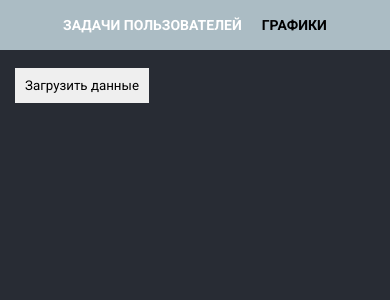
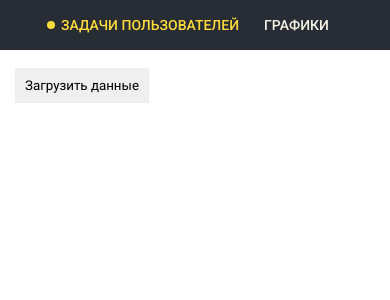
Before and after one commit to MeLonMzfk54/finstar-test, a Vue app: page / in a window 390 px wide. Shown: the top 300 px of the page. Built offline with nearby package versions, Linux system fonts and the light colour scheme.

Commit message:
body and header styles

```diff
--- a/src/App.vue
+++ b/src/App.vue
@@ -51,7 +51,6 @@ a:focus,a:active{outline: none;}
 nav,footer,header,aside{display: block;}
 
 html,body{
-  background: #282C34;
   height: 100%;
   width: 100%;
   line-height: 1;
--- a/src/components/HeaderComponent.vue
+++ b/src/components/HeaderComponent.vue
@@ -3,17 +3,6 @@
     <div class="container">
       <div class="header__inner">
         <div class="header__nav">
-<!--          <router-link-->
-<!--              custom-->
-<!--              v-slot="{ navigate, isActive }"-->
-<!--              v-for="link in navItems"-->
-<!--              :key="link.link"-->
-<!--              :to="link.link"-->
-<!--          >-->
-<!--            <div class="header__link" :class="{active: isActive}" @click="navigate">-->
-<!--              {{ link.name }}-->
-<!--            </div>-->
-<!--          </router-link>-->
           <router-link
               v-for="link in navItems"
               :key="link.link"
@@ -51,7 +40,7 @@
 
 <style lang="scss" scoped>
   .header {
-    background: #ABBCC4;
+    background: #282C34;
     min-height: 50px;
     display: flex;
     justify-content: center;
@@ -60,17 +49,39 @@
       display: flex;
       justify-content: center;
       align-items: center;
-      gap: 20px;
+      gap: 25px;
     }
     &__link {
+      position: relative;
       cursor: pointer;
+      color: #f6f4e6;
+      text-decoration: none;
+      font-size: 16px;
       text-transform: uppercase;
-      font-weight: bold;
-      transition: .4s all ease;
-      color: #000;
+      font-weight: 500;
+      display: inline-block;
+      -webkit-transition: all 0.2s ease-in-out;
+      transition: all 0.2s ease-in-out;
       &:hover,
       &.active{
-        color: #fff;
+        &:before {
+          content: '';
+          position: absolute;
+          display: block;
+          background: #fddb3a;
+          border-radius: 50%;
+          width: 8px;
+          height: 8px;
+          left: -10px;
+          top: 50%;
+          transform: translate(-50%, -50%);
+        }
+        color: #fddb3a;
+      }
+    }
+    @media(max-width: 669px) {
+      &__link {
+        font-size: 14px;
       }
     }
   }
--- a/src/components/list/ListComponent.vue
+++ b/src/components/list/ListComponent.vue
@@ -52,7 +52,7 @@
     position: relative;
     min-width: 310px;
     border-radius: 8px;
-    box-shadow: 0 0 20px 0px #000;
+    box-shadow: 0 0 20px 8px #d0d0d0;
     flex: 0 1 30%;
     &__inner {
       padding: 10px;
@@ -101,10 +101,10 @@
         &:after {
           content: '';
           position: absolute;
-          left: 0px;
-          right: 0px;
+          left: 0;
+          right: 0;
           height: 50%;
-          bottom: 0px;
+          bottom: 0;
           background: linear-gradient(180deg, rgba(139,167,32,0) 0%, rgba(255,255,255,1) 100%);
           pointer-events: none;
         }
```
